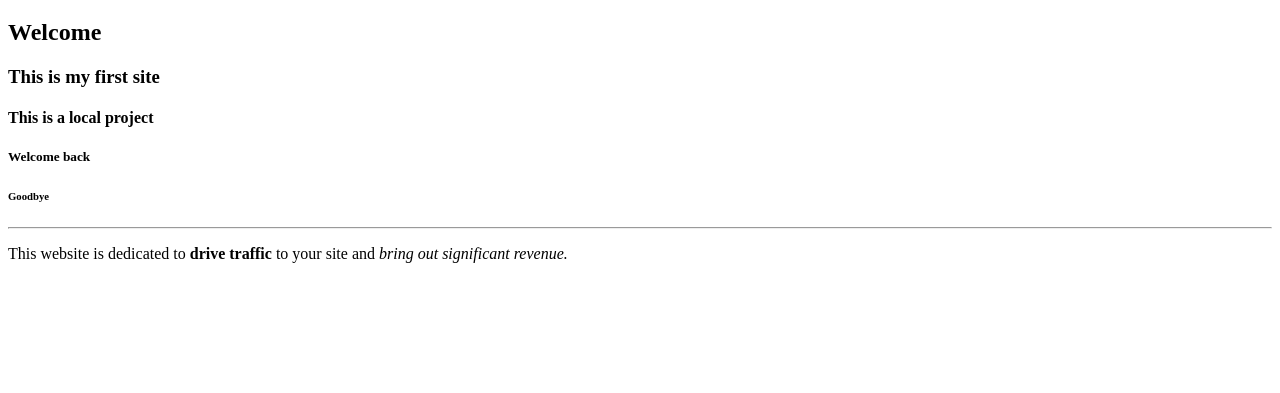
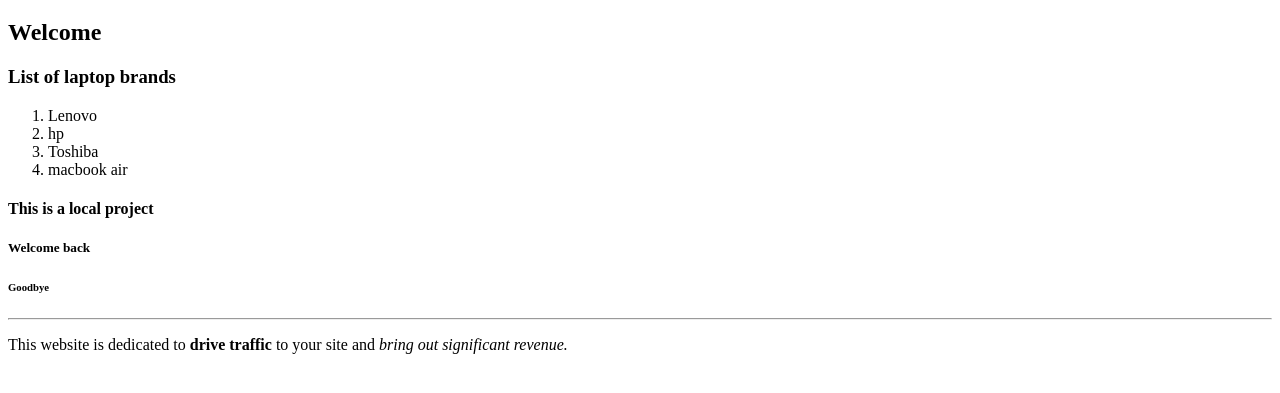
Before and after one commit to muchemiwamuyu/HTML-basic-challenge, a plain HTML site: page index.html in a window 1280 px wide. Shown: the part 61-454 px from the top of the page. Drawn offline with Linux system fonts and the light colour scheme.

Commit message:
add a list of laptop brands

```diff
--- a/index.html
+++ b/index.html
@@ -8,11 +8,21 @@
 <body>
     <h1>Hello world!</h1>
     <h2>Welcome</h2>
-    <h3>This is my first site</h3>
+    <h3>List of laptop brands</h3>
+
+    <ol>
+        <li>Lenovo</li>
+        <li>hp</li>
+        <li>Toshiba</li>
+        <li>macbook air</li>
+    </ol>
+
     <h4>This is a local project</h4>
     <h5>Welcome back</h5>
     <h6>Goodbye</h6>
     <hr>
     <p>This website is dedicated to <strong>drive traffic</strong> to your site and <em>bring out significant revenue.</p></em>
+
+
 </body>
 </html>
```
